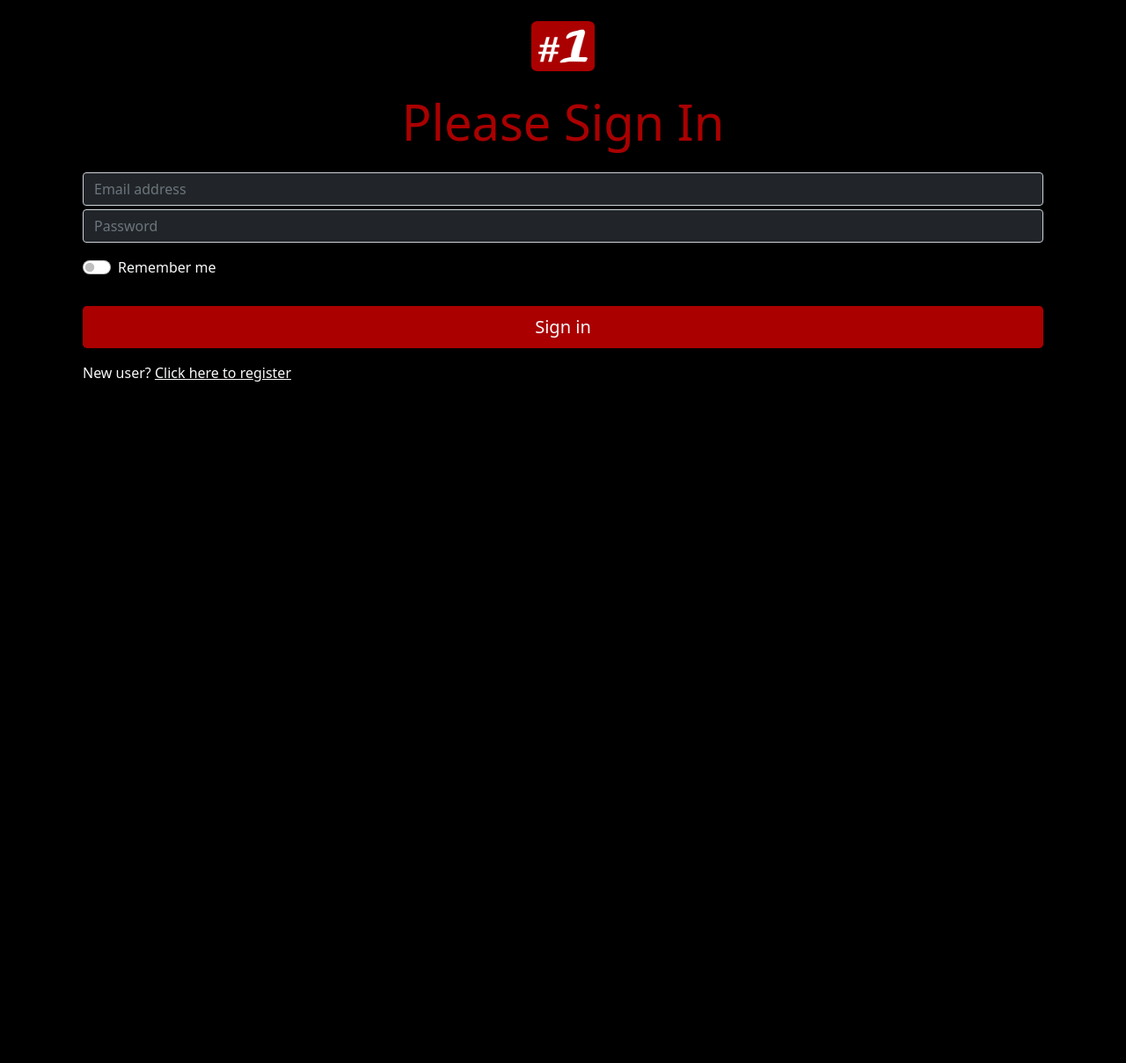
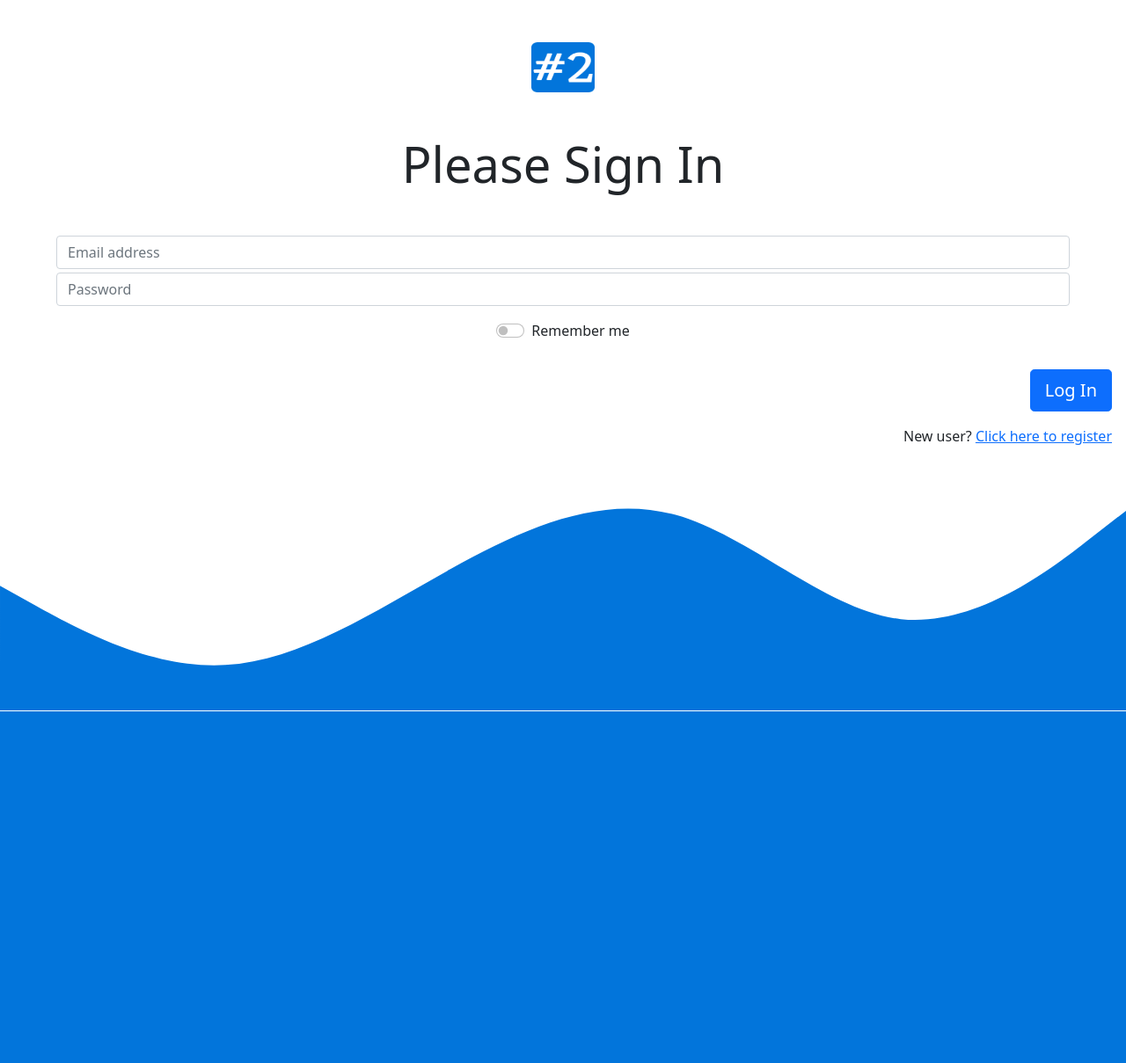
Before and after one commit to waterBottleHolster/thirty_login_pages, a Flask app: page /auth/login in a window 1280 px wide. Shown: the whole page at 88% size. Before the commit the page ends 434 px from the top, so only its background shows below. Run offline with Flask 2, Linux system fonts and the light colour scheme; some libraries are stand-ins or nearby versions.

Commit message:
design #2: 'a watery login' is completed

```diff
--- a/app/auth/views.py
+++ b/app/auth/views.py
@@ -17,7 +17,7 @@ def login():
                 next = url_for('main.index')
             return redirect(next)
         flash('Invalid Username or Password')
-    return render_template('auth/login1.html', form=form)
+    return render_template('auth/login2.html', form=form)
 
 @auth.route('/logout')
 @login_required
@@ -37,4 +37,4 @@ def register():
         db.session.commit()
         flash('You can now login!')
         return redirect(url_for('auth.login'))
-    return render_template('auth/register1.html', form=form)
+    return render_template('auth/register2.html', form=form)
--- /dev/null
+++ b/app/templates/auth/login2.html
@@ -0,0 +1,78 @@
+{% extends "base.html" %}
+
+{% block head %}
+  <link rel="stylesheet" href="https://use.fontawesome.com/releases/v5.0.8/css/all.css">
+  <!-- Links to the site's favicon -->
+  <link rel="shortcut icon" href="{{ url_for('static', filename='images/favicon_2/favicon.ico') }}" type="image/x-icon">
+  <link rel="icon" href="{{ url_for('static', filename='images/favicon_2/favicon.ico') }}" type="image/x-icon">
+
+  <style>
+    body {
+      height: 100%;
+      margin: 0;
+      padding: 0;
+      overflow: hidden;
+    }
+    .wave-container {
+      background-color: #fff;
+      position: relative;
+      text-align: center;
+      overflow: hidden;
+    }
+    @keyframes animateWave {
+      0% {
+        transform: scale(1,0);
+      }
+      100% {
+        transform: scale(1,1);
+      }
+    }
+    .wave-container > svg {
+      display: block;
+      transform-origin: bottom;
+      animation: animateWave 1000ms cubic-bezier(0.23, 1, 0.32, 1) forwards;
+    }
+    .container-fluid {
+      padding: 0;
+    }
+    .form-control {
+      width: 90%;
+    }
+  </style>
+  <title>
+    {% block title %}Login{% endblock %}
+  </title>
+{% endblock %}
+
+{% block page_content %}
+
+<div class="wave-container">
+  <form method="POST" action="{{ url_for('auth.login') }}">
+    {{ form.csrf_token }}
+    <img style="display: block; margin: auto;" class="my-4 my-5" src="{{url_for('static', filename='images/favicon_2/apple-touch-icon.png')}}" alt="" width="72" height="57">
+    <h1 class="display-4 text-center my-5 mx-3">Please Sign In</h1>
+    {{ form.email(class="form-control my-1 mx-auto", placeholder="Email address") }}
+    {{ form.password(class="form-control mb-3 mx-auto", placeholder="Password") }}
+    <div class="checkbox form-switch mb-3 mx-3">
+      {{ form.remember_me(class="form-check-input") }}
+      {{ form.remember_me.label(class="form-check-label") }}
+    </div>
+    <div class="text-right">
+      {{ form.submit(class="btn btn-lg btn-primary my-3 mr-3") }}
+    </div>
+
+  </form>
+
+  <p class="text-right mr-3">
+    New user?
+    <a class="s" href="{{ url_for('auth.register') }}">
+      Click here to register
+    </a>
+  </p>
+
+  <svg xmlns="http://www.w3.org/2000/svg" viewBox="0 0 1440 320"><path fill="#0275db" fill-opacity="1" d="M0,160L48,186.7C96,213,192,267,288,261.3C384,256,480,192,576,138.7C672,85,768,43,864,69.3C960,96,1056,192,1152,202.7C1248,213,1344,139,1392,101.3L1440,64L1440,320L1392,320C1344,320,1248,320,1152,320C1056,320,960,320,864,320C768,320,672,320,576,320C480,320,384,320,288,320C192,320,96,320,48,320L0,320Z"></path></svg>
+  <div style="background-color: #0275db; height: 400px;"></div>
+</div>
+
+
+{% endblock %}
--- a/app/templates/base.html
+++ b/app/templates/base.html
@@ -19,7 +19,7 @@
   </head>
   <body>
 
-		<div class="container">
+		<div class="container-fluid">
 			{% for message in get_flashed_messages() %}
 			<div class="alert alert-warning alert-dismissible fade show" role="alert">
                           {{ message }}
```
Also changed, not shown: app/templates/auth/register2.html (added, +76 -0 lines), README.md, app/static/images/favicon_2/android-chrome-192x192.png (added), app/static/images/favicon_2/android-chrome-512x512.png (added), app/static/images/favicon_2/apple-touch-icon.png (added), app/static/images/favicon_2/favicon-16x16.png (added), app/static/images/favicon_2/favicon-32x32.png (added), app/static/images/favicon_2/favicon.ico (added), app/static/images/favicon_2/site.webmanifest (added).
